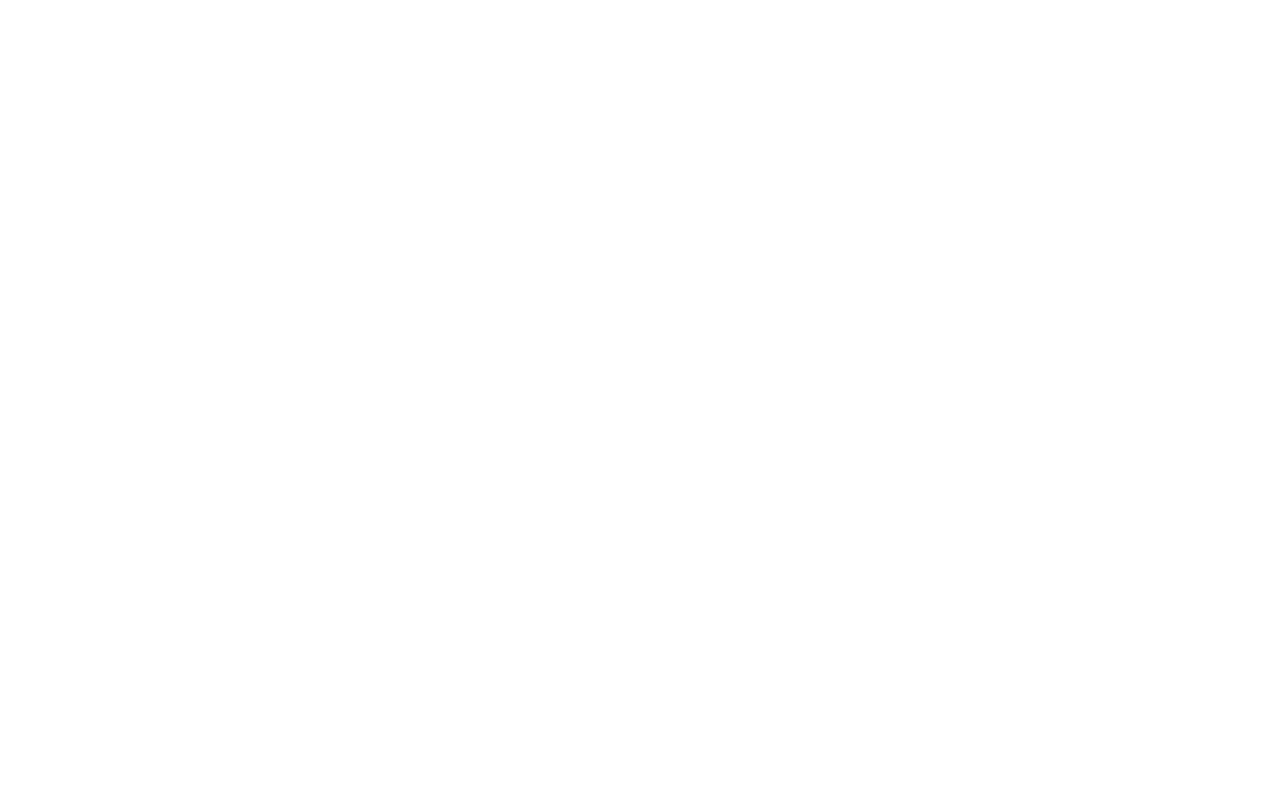
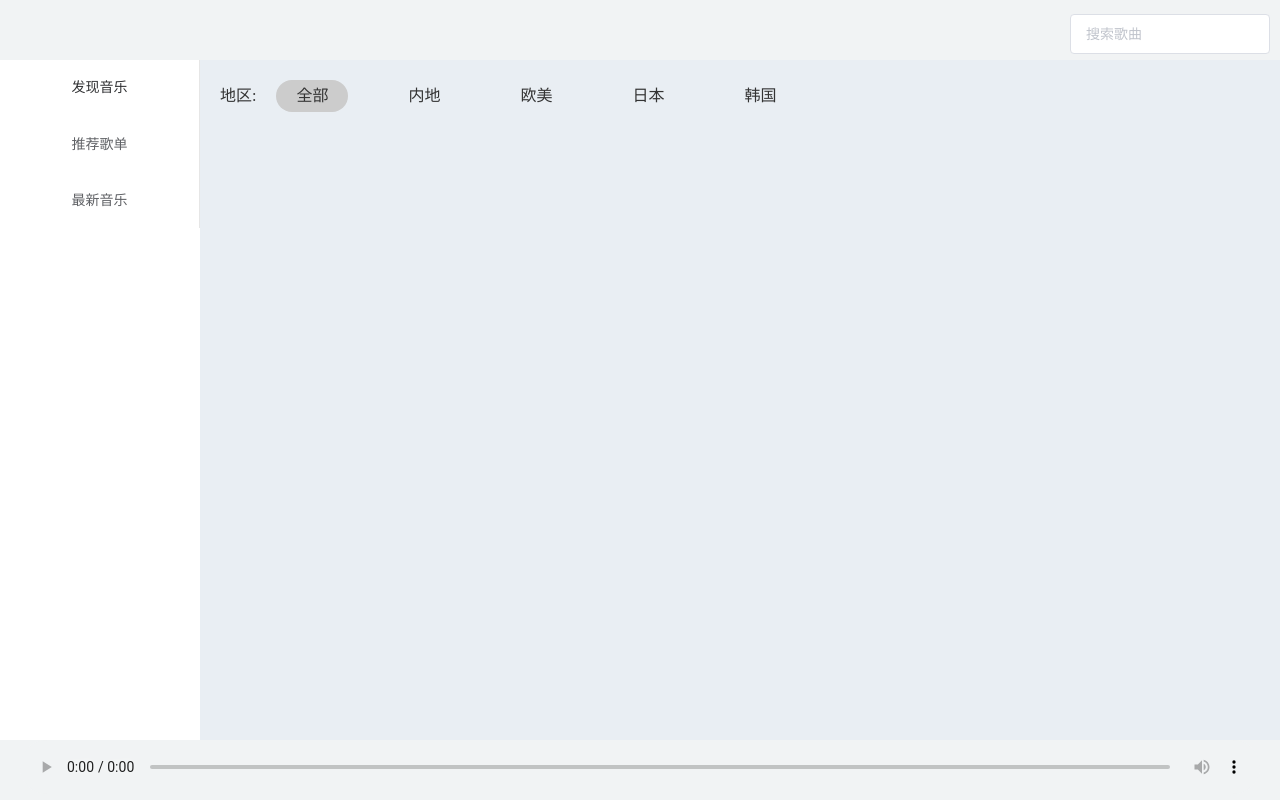
Before and after one commit to liyifand1/ytplay, a Vue app: page /#/newmv in a window 1280 px wide. Shown: the top 800 px of the page. Built offline with nearby package versions, Linux system fonts and the light colour scheme.

Commit message:
完成了歌曲开发

```diff
--- a/src/assets/css/global.css
+++ b/src/assets/css/global.css
@@ -87,3 +87,8 @@
     overflow: hidden;
     text-overflow: ellipsis;
 }
+
+ul,
+li {
+    list-style: none;
+}
--- a/src/main.js
+++ b/src/main.js
@@ -12,7 +12,9 @@
 import { dateFormat, cduration } from './utils/utils'
 Vue.use(ElementUI)
 Vue.config.productionTip = false
-axios.defaults.baseURL = 'http://localhost:3000'
+    // axios.defaults.baseURL = 'http://localhost:3000'
+axios.defaults.baseURL = 'https://autumnfish.cn/'
+
 Vue.prototype.$http = axios
 Vue.filter('newDuration', cduration)
 Vue.filter('dateFormat', dateFormat)
--- a/src/request/request.js
+++ b/src/request/request.js
@@ -13,4 +13,5 @@
         }
     })
 }
+
 export { getArtists, getAlbum }
--- /dev/null
+++ b/src/views/NewMv/NewMv.vue
@@ -0,0 +1,60 @@
+<template>
+  <div>
+      <div>
+          <div class="select-area select">
+              <span>地区:</span>
+              <ul>
+                  <li>
+                      <span class="active" >全部</span>
+                  </li>
+                     <li>
+                      <span>内地</span>
+                  </li>
+                  <li>
+                      <span>欧美</span>
+                  </li>
+                     <li>
+                      <span>日本</span>
+                  </li>
+                     <li>
+                      <span>韩国</span>
+                  </li>
+              </ul>
+              </div>
+      </div>
+  </div>
+</template>
+
+<script>
+export default {
+    data() {
+        return {
+            area:[]
+        }
+    },
+}
+</script>
+
+<style scoped>
+
+.select span{
+    float: left;
+}
+.select ul{
+    margin: 0;
+    padding: 0;
+    float: left;
+}
+.select li{
+    float: left;
+}
+.select li span{
+    padding: 0 20px;
+    cursor: pointer;
+    margin: 0 20px;
+}
+.active{
+    border-radius: 20px;
+    background: #ccc;
+}
+</style>
--- /dev/null
+++ b/src/views/NewSongs/NewSongs.vue
@@ -0,0 +1,43 @@
+<template>
+  <div>
+      <el-button type="" @click="getNewSongs(0)">全部</el-button>
+      <el-button type="" @click="getNewSongs(7)">华语</el-button>
+      <el-button type="" @click="getNewSongs(8)">日本</el-button>
+      <el-button type="" @click="getNewSongs(16)">韩国</el-button>
+      <el-button type="" @click="getNewSongs(96)">欧美</el-button>
+
+      <songs-list :songs="newSongs"></songs-list>
+  </div>
+</template>
+
+<script>
+import SongsList from '../../components/SongList/SongList'
+export default {
+    data() {
+        return {
+            newSongs:[]
+        }
+    },
+    components:{
+        SongsList
+    },
+    methods: {
+        async getNewSongs(type=0){
+              const {data:res} = await this.$http.get('/top/song',{
+                   params:{
+                       type
+                   }
+               })
+            console.log(res);
+            this.newSongs = res.data
+        }
+    },
+    created() {
+     this.getNewSongs()
+    },
+}
+</script>
+
+<style scoped>
+
+</style>
--- a/src/views/home/Home.vue
+++ b/src/views/home/Home.vue
@@ -2,8 +2,9 @@
  <el-container class="home-container">
   <el-header >
     <div class="my-header">
-      <div class="playing_con">
-              <h3 class="playing_song"> {{$store.state.songName?'正在播放: '+$store.state.songName:''}}</h3>
+      <div class="playing_con" ref="songInfoRef">
+              <h3 v-show="!isPaused" class="playing_song"> {{$store.state.songName?'正在播放: '+$store.state.songName:''}}</h3>
+              <h3 v-show="isPaused" class="paused_song">暂停中</h3>
       </div>
        <el-input @change="search" v-model="searchName" placeholder="搜索歌曲"></el-input>
     <!-- <el-button type="" @click="search">hah</el-button> -->
@@ -21,9 +22,17 @@
             推荐歌单
             </router-link>
             </el-menu-item>
-          <el-menu-item index="1-3">最新音乐</el-menu-item>
-          <el-menu-item index="1-4">最新MV
-          </el-menu-item>
+          <el-menu-item index="1-3">
+            <router-link to="newsongs">
+            最新音乐
+
+            </router-link>
+            </el-menu-item>
+          <!-- <el-menu-item index="1-4">
+            <router-link to="newmv">
+            最新MV
+            </router-link>
+          </el-menu-item> -->
           </el-menu>
     </el-aside>
     <el-container>
@@ -51,12 +60,24 @@
       songInfo: {},
       searchName:'',
       songUrl:"",
-      songName:""
+      songName:"",
+      isPaused:false
     };
   },
 
   created() {
 
+  },
+  mounted() {
+    let audioPlay =  this.$refs.audioRef
+      audioPlay.onpause = function(){
+        // console.log("出场了");
+        this.isPaused = true
+
+      }.bind(this)
+      audioPlay.onplay = function(){
+        this.isPaused = false
+      }.bind(this)
   },
   computed: {
     ...mapState(['songId'])
@@ -65,15 +86,7 @@
     '$store.state.songId':function(){
 
 
-      // let audioPlay =  this.$refs.audioRef
-      // audioPlay.onerror = function(){
-      //   console.log("出场了");
 
-      //   this.$message({
-      //     message: '对不起,该歌曲暂时无法播放',
-      //     type: 'error'
-      //   });
-      // }.bind(this)
       // 'https://music.163.com/song/media/outer/url?id='+songId+'.mp3'
       this.$http.get(`/song/url?id=${this.songId}`).then(res=>{
         console.log(res);
@@ -139,6 +152,10 @@
   white-space: nowrap;
   overflow: hidden;
   text-overflow: ellipsis;
+}
+.paused_song{
+  margin-top: 0;
+  margin-left: -40px;
 }
 @keyframes textmove{
   0%{
```
Also changed, not shown: src/router/index.js (+12 -0 lines).
